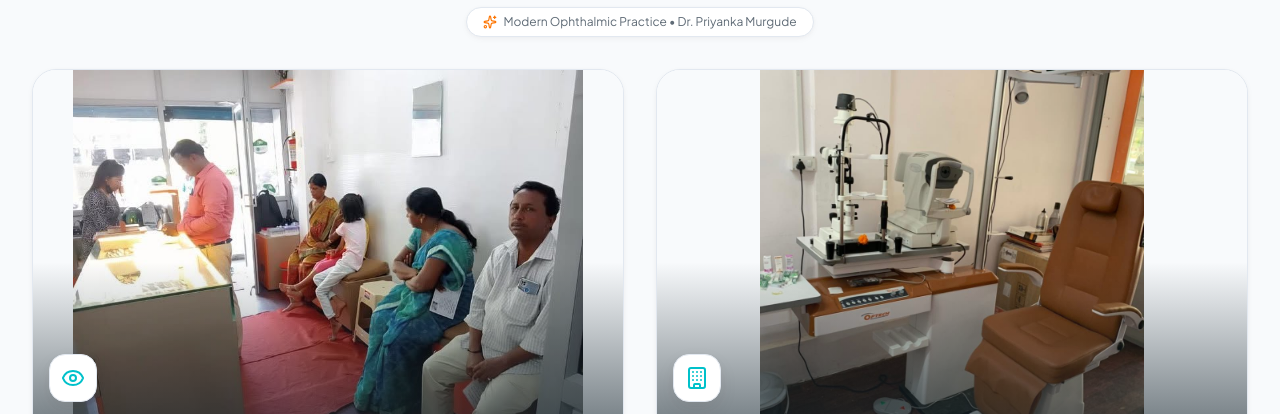
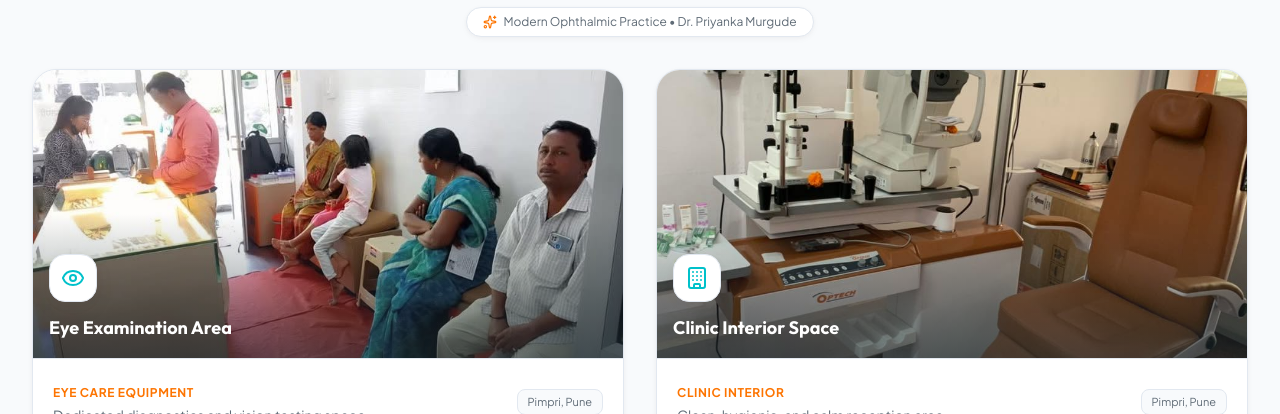
Before and after one commit to Anurag-git22/divyamclinic1, a React (Vite) app: page /gallery in a window 1280 px wide. Shown: the part 538-952 px from the top of the page. Built offline with nearby package versions, Linux system fonts and the light colour scheme; no server answers.

Commit message:
Revert gallery to object-cover for better image display

```diff
--- a/src/components/Gallery.jsx
+++ b/src/components/Gallery.jsx
@@ -54,18 +54,18 @@ export default function Gallery() {
                 className="group relative rounded-3xl bg-white border border-brand-border shadow-warm-sm hover:shadow-warm-md overflow-hidden transition-all duration-300 flex flex-col justify-between"
               >
                  {/* Actual Image */}
-                 <div className="relative h-64 sm:h-80 lg:h-96 w-full overflow-hidden">
+                 <div className="relative h-56 sm:h-72 w-full overflow-hidden">
                    <img
                      src={imageMap[item.category]}
                      alt={item.title}
-                     className="w-full h-full object-contain bg-brand-bg group-hover:scale-105 transition-transform duration-300"
+                     className="w-full h-full object-cover group-hover:scale-105 transition-transform duration-300"
                    />
-                   <div className="absolute inset-0 bg-gradient-to-t from-dark-accent/70 via-transparent to-transparent pointer-events-none" />
+                   <div className="absolute inset-0 bg-gradient-to-t from-dark-accent/60 via-transparent to-transparent" />
                    <div className="absolute bottom-4 left-4 right-4">
-                     <div className="w-10 h-10 sm:w-12 sm:h-12 rounded-2xl bg-white shadow-warm-md border border-brand-border flex items-center justify-center text-primary mb-2">
-                       <CategoryIcon className="w-5 h-5 sm:w-6 sm:h-6" />
+                     <div className="w-12 h-12 rounded-2xl bg-white shadow-warm-md border border-brand-border flex items-center justify-center text-primary mb-3">
+                       <CategoryIcon className="w-6 h-6" />
                      </div>
-                     <h3 className="font-display font-bold text-sm sm:text-base lg:text-lg text-white drop-shadow-lg">
+                     <h3 className="font-display font-bold text-base sm:text-lg text-white">
                        {item.title}
                      </h3>
                    </div>
```
